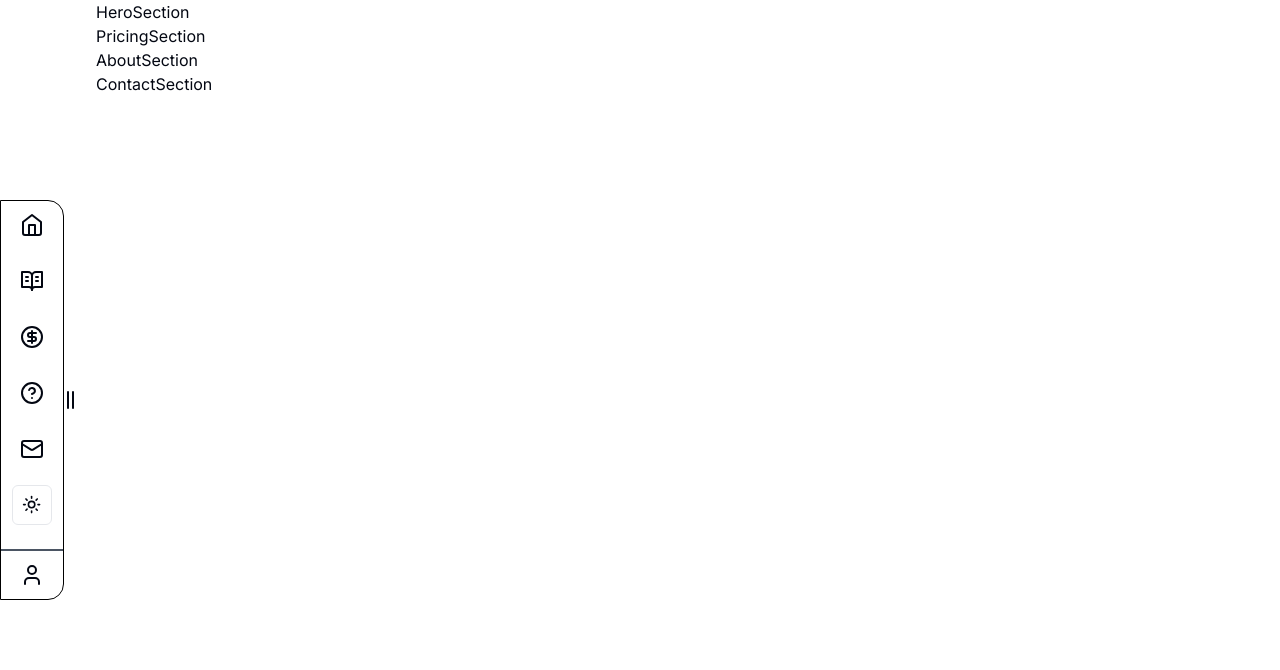
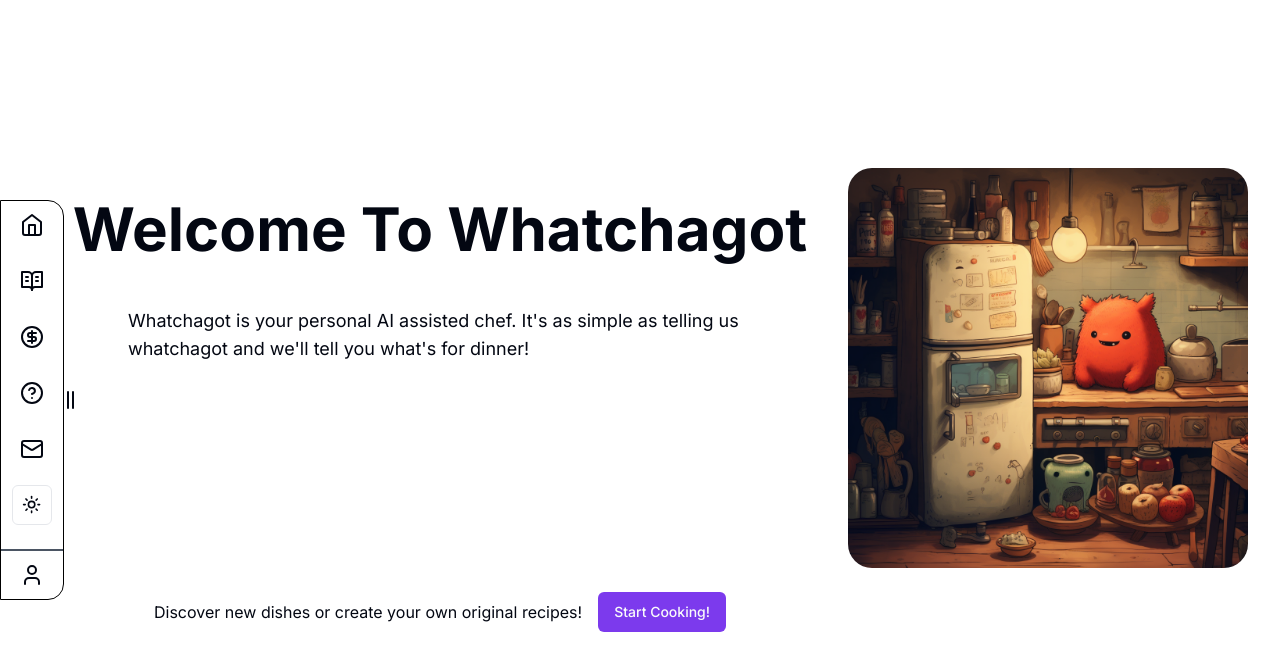
Before and after one commit to hopeVaughn/whatchagot, a Next.js app: page / in a window 1280 px wide. Shown: the top 670 px of the page. Built offline with nearby package versions, Linux system fonts and the light colour scheme.

Commit message:
adjust navbar placement. adjust herosection styling. adjust main page.tsx styling for debuggin purposes

```diff
--- a/app/page.tsx
+++ b/app/page.tsx
@@ -7,12 +7,10 @@ export default function Home() {
   return (
     <main>
       <Navbar />
-      <section className="mx-24">
-        <HeroSection />
-        <PricingSection />
+      <HeroSection />
+      {/* <PricingSection />
         <AboutSection />
-        <ContactSection />
-      </section>
+        <ContactSection /> */}
     </main>
   );
 }
--- a/components/HeroSection.tsx
+++ b/components/HeroSection.tsx
@@ -1,10 +1,38 @@
 import React from 'react';
-
+import Image from 'next/image';
+import Link from 'next/link';
+import heroImage from '../public/heroImage.png';
+import { Button } from './ui/button';
 type Props = {};
 
 const HeroSection = (props: Props) => {
   return (
-    <div>HeroSection</div>
+    <main>
+      <header className='max-w-6xl'>
+        {/* <Image src={} alt='site logo' /> */}
+      </header>
+      <section className='max-w-7xl mx-auto px-4 sm:px-8 h-screen grid lg:grid-cols-[1fr,400px] items-center'>
+        <div className="flex flex-col gap-y-12 h-[30%]">
+          <h1 className='capitalize text-4xl  md:text-6xl lg:self-center font-bold'>
+            Welcome to Whatchagot
+          </h1>
+          <p className='text-lg lg:self-end mx-24'>
+            Whatchagot is your personal AI assisted chef. It&apos;s as simple as telling us whatchagot and we&apos;ll tell you what&apos;s for dinner!
+          </p>
+        </div>
+        <Image src={heroImage} alt='landing image' className='hidden lg:block lg:rounded-3xl self-end' />
+        <div className="flex mt-6 self-start justify-center">
+          <p className='flex max-w-lg items-center mr-4'>
+            Discover new dishes or create your own original recipes!
+          </p>
+          <Button asChild className='justify-center md:justify-end lg:justify-end'>
+            <Link href='/#'>
+              Start Cooking!
+            </Link>
+          </Button>
+        </div>
+      </section>
+    </main>
   );
 };
 
--- a/components/Navbar.tsx
+++ b/components/Navbar.tsx
@@ -21,7 +21,7 @@ const Navbar = () => {
   const hoverColor = effectiveTheme === 'light' ? 'hover:bg-gray-200' : 'hover:bg-gray-600';
 
   return (
-    <div className="fixed  h-[50%] lg:h-[50%] md:h-[50%] flex top-1/2 -translate-y-1/2 z-10">
+    <div className="fixed h-[50%] lg:h-[50%] md:h-[50%] flex top-1/2 -translate-y-1/2 z-10">
       <nav
         className={`flex transition-transform duration-300 ${isOpen ? 'translate-x-0' : '-translate-x-16'
           }`}
@@ -31,7 +31,7 @@ const Navbar = () => {
           <div className="flex flex-col flex-grow space-y-2">
             {/* Icons evenly distributed */}
             <Link href="#home">
-              <div className={`flex items-center justify-center w-full h-12 ${hoverColor} rounded-tr-2xl`}>
+              <div className={`flex items-center justify-center w-full h-12 ${hoverColor} rounded-tr-xl`}>
                 <Home />
               </div>
             </Link>
@@ -62,7 +62,7 @@ const Navbar = () => {
 
           {/* User icon at the bottom */}
           <Link href="#profile">
-            <div className={`flex items-center justify-center w-full h-12 mt-auto ${hoverColor} rounded-br-2xl`}>
+            <div className={`flex items-center justify-center w-full h-12 mt-auto ${hoverColor} rounded-br-xl`}>
               <User />
             </div>
           </Link>
```
